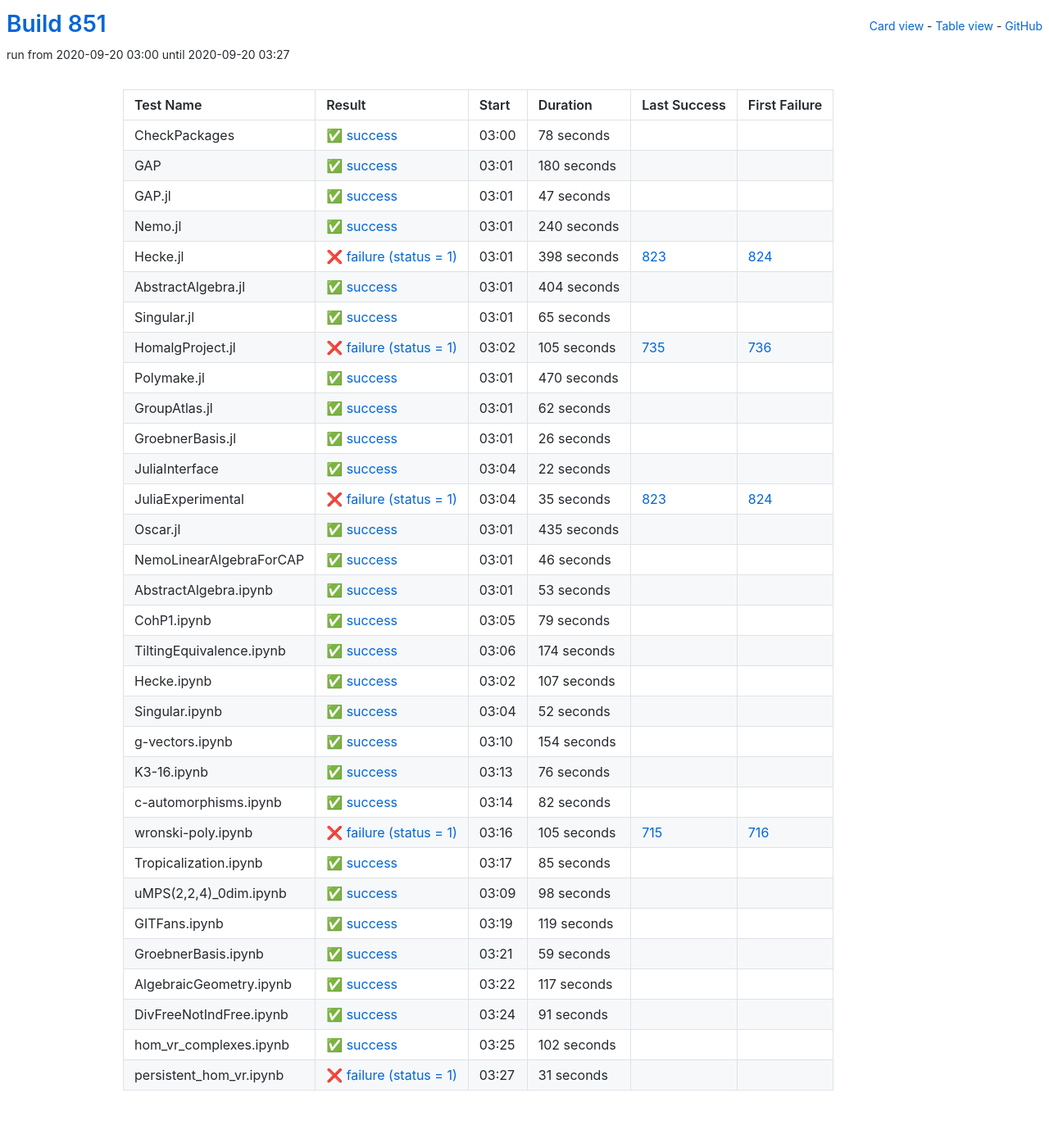
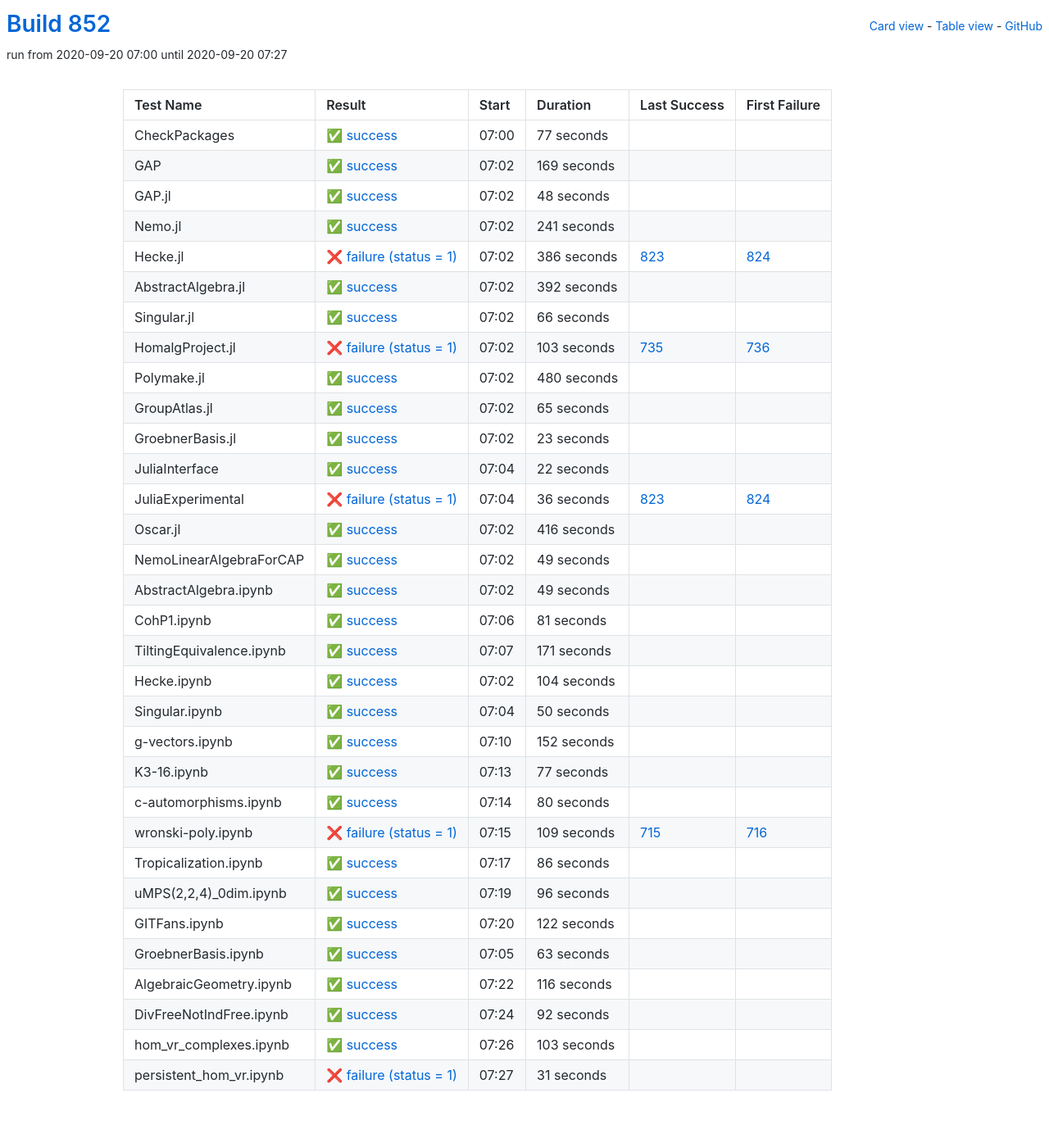
Before and after one commit to oscar-system/oscar-ci-status-stable, a Jekyll site: the page built from table.html, in a window 1280 px wide. Shown: the whole page at 82% size. Built offline with Jekyll 4.4.1, drawn with Linux system fonts in a browser that asks for light colours.

Commit message:
Build #852

```diff
--- a/_data/ci.yml
+++ b/_data/ci.yml
@@ -1,6 +1,6 @@
 ---
-build: 851
-build_url: https://oscarci.mathematik.uni-kl.de/job/oscar-stable/851/
+build: 852
+build_url: https://oscarci.mathematik.uni-kl.de/job/oscar-stable/852/
 job: oscar-stable
 organization: oscar-system
 repo: oscar-ci-status-stable
@@ -8,80 +8,116 @@ repourl: https://github.com/oscar-system/oscar-ci-status-stable
 tests:
 - name: CheckPackages
   id: checkpackages
-  log: https://oscarci.mathematik.uni-kl.de/job/oscar-stable/851/artifact/logs/build-851/CheckPackages.log
-  start: 2020-09-20 03:00
+  log: https://oscarci.mathematik.uni-kl.de/job/oscar-stable/852/artifact/logs/build-852/CheckPackages.log
+  start: 2020-09-20 07:00
   success: true
   exitcode: 0
   status: success
-  duration: 78
+  duration: 77
   last_success: false
   last_success_url:
   first_failure: false
   first_failure_url:
 - name: GAP
   id: gap
-  log: https://oscarci.mathematik.uni-kl.de/job/oscar-stable/851/artifact/logs/build-851/GAP.log
-  start: 2020-09-20 03:01
+  log: https://oscarci.mathematik.uni-kl.de/job/oscar-stable/852/artifact/logs/build-852/GAP.log
+  start: 2020-09-20 07:02
   success: true
   exitcode: 0
   status: success
-  duration: 180
+  duration: 169
   last_success: false
   last_success_url:
   first_failure: false
   first_failure_url:
 - name: GAP.jl
   id: gap-jl
-  log: https://oscarci.mathematik.uni-kl.de/job/oscar-stable/851/artifact/logs/build-851/GAP.jl.log
-  start: 2020-09-20 03:01
+  log: https://oscarci.mathematik.uni-kl.de/job/oscar-stable/852/artifact/logs/build-852/GAP.jl.log
+  start: 2020-09-20 07:02
   success: true
   exitcode: 0
   status: success
-  duration: 47
+  duration: 48
   last_success: false
   last_success_url:
   first_failure: false
   first_failure_url:
 - name: Nemo.jl
   id: nemo-jl
-  log: https://oscarci.mathematik.uni-kl.de/job/oscar-stable/851/artifact/logs/build-851/Nemo.jl.log
-  start: 2020-09-20 03:01
+  log: https://oscarci.mathematik.uni-kl.de/job/oscar-stable/852/artifact/logs/build-852/Nemo.jl.log
+  start: 2020-09-20 07:02
   success: true
   exitcode: 0
   status: success
-  duration: 240
+  duration: 241
   last_success: false
   last_success_url:
   first_failure: false
   first_failure_url:
 - name: Hecke.jl
   id: hecke-jl
-  log: https://oscarci.mathematik.uni-kl.de/job/oscar-stable/851/artifact/logs/build-851/Hecke.jl.log
-  start: 2020-09-20 03:01
+  log: https://oscarci.mathematik.uni-kl.de/job/oscar-stable/852/artifact/logs/build-852/Hecke.jl.log
+  start: 2020-09-20 07:02
   success: false
   exitcode: 1
   status: failure
-  duration: 398
+  duration: 386
   last_success: 823
   last_success_url: https://oscarci.mathematik.uni-kl.de/job/oscar-stable/823/
   first_failure: 824
   first_failure_url: https://oscarci.mathematik.uni-kl.de/job/oscar-stable/824/
 - name: AbstractAlgebra.jl
   id: abstractalgebra-jl
-  log: https://oscarci.mathematik.uni-kl.de/job/oscar-stable/851/artifact/logs/build-851/AbstractAlgebra.jl.log
-  start: 2020-09-20 03:01
+  log: https://oscarci.mathematik.uni-kl.de/job/oscar-stable/852/artifact/logs/build-852/AbstractAlgebra.jl.log
+  start: 2020-09-20 07:02
   success: true
   exitcode: 0
   status: success
-  duration: 404
+  duration: 392
   last_success: false
   last_success_url:
   first_failure: false
   first_failure_url:
 - name: Singular.jl
   id: singular-jl
-  log: https://oscarci.mathematik.uni-kl.de/job/oscar-stable/851/artifact/logs/build-851/Singular.jl.log
-  start: 2020-09-20 03:01
+  log: https://oscarci.mathematik.uni-kl.de/job/oscar-stable/852/artifact/logs/build-852/Singular.jl.log
+  start: 2020-09-20 07:02
+  success: true
+  exitcode: 0
+  status: success
+  duration: 66
+  last_success: false
+  last_success_url:
+  first_failure: false
+  first_failure_url:
+- name: HomalgProject.jl
+  id: homalgproject-jl
+  log: https://oscarci.mathematik.uni-kl.de/job/oscar-stable/852/artifact/logs/build-852/HomalgProject.jl.log
+  start: 2020-09-20 07:02
+  success: false
+  exitcode: 1
+  status: failure
+  duration: 103
+  last_success: 735
+  last_success_url: https://oscarci.mathematik.uni-kl.de/job/oscar-stable/735/
+  first_failure: 736
+  first_failure_url: https://oscarci.mathematik.uni-kl.de/job/oscar-stable/736/
+- name: Polymake.jl
+  id: polymake-jl
+  log: https://oscarci.mathematik.uni-kl.de/job/oscar-stable/852/artifact/logs/build-852/Polymake.jl.log
+  start: 2020-09-20 07:02
+  success: true
+  exitcode: 0
+  status: success
+  duration: 480
+  last_success: false
+  last_success_url:
+  first_failure: false
+  first_failure_url:
+- name: GroupAtlas.jl
+  id: groupatlas-jl
+  log: https://oscarci.mathematik.uni-kl.de/job/oscar-stable/852/artifact/logs/build-852/GroupAtlas.jl.log
+  start: 2020-09-20 07:02
   success: true
   exitcode: 0
   status: success
@@ -90,58 +126,22 @@ tests:
   last_success_url:
   first_failure: false
   first_failure_url:
-- name: HomalgProject.jl
-  id: homalgproject-jl
-  log: https://oscarci.mathematik.uni-kl.de/job/oscar-stable/851/artifact/logs/build-851/HomalgProject.jl.log
-  start: 2020-09-20 03:02
-  success: false
-  exitcode: 1
-  status: failure
-  duration: 105
-  last_success: 735
-  last_success_url: https://oscarci.mathematik.uni-kl.de/job/oscar-stable/735/
-  first_failure: 736
-  first_failure_url: https://oscarci.mathematik.uni-kl.de/job/oscar-stable/736/
-- name: Polymake.jl
-  id: polymake-jl
-  log: https://oscarci.mathematik.uni-kl.de/job/oscar-stable/851/artifact/logs/build-851/Polymake.jl.log
-  start: 2020-09-20 03:01
+- name: GroebnerBasis.jl
+  id: groebnerbasis-jl
+  log: https://oscarci.mathematik.uni-kl.de/job/oscar-stable/852/artifact/logs/build-852/GroebnerBasis.jl.log
+  start: 2020-09-20 07:02
   success: true
   exitcode: 0
   status: success
-  duration: 470
-  last_success: false
-  last_success_url:
-  first_failure: false
-  first_failure_url:
-- name: GroupAtlas.jl
-  id: groupatlas-jl
-  log: https://oscarci.mathematik.uni-kl.de/job/oscar-stable/851/artifact/logs/build-851/GroupAtlas.jl.log
-  start: 2020-09-20 03:01
-  success: true
-  exitcode: 0
-  status: success
-  duration: 62
-  last_success: false
-  last_success_url:
-  first_failure: false
-  first_failure_url:
-- name: GroebnerBasis.jl
-  id: groebnerbasis-jl
-  log: https://oscarci.mathematik.uni-kl.de/job/oscar-stable/851/artifact/logs/build-851/GroebnerBasis.jl.log
-  start: 2020-09-20 03:01
-  success: true
-  exitcode: 0
-  status: success
-  duration: 26
+  duration: 23
   last_success: false
   last_success_url:
   first_failure: false
   first_failure_url:
 - name: JuliaInterface
   id: juliainterface
-  log: https://oscarci.mathematik.uni-kl.de/job/oscar-stable/851/artifact/logs/build-851/JuliaInterface.log
-  start: 2020-09-20 03:04
+  log: https://oscarci.mathematik.uni-kl.de/job/oscar-stable/852/artifact/logs/build-852/JuliaInterface.log
+  start: 2020-09-20 07:04
   success: true
   exitcode: 0
   status: success
@@ -152,236 +152,236 @@ tests:
   first_failure_url:
 - name: JuliaExperimental
   id: juliaexperimental
-  log: https://oscarci.mathematik.uni-kl.de/job/oscar-stable/851/artifact/logs/build-851/JuliaExperimental.log
-  start: 2020-09-20 03:04
+  log: https://oscarci.mathematik.uni-kl.de/job/oscar-stable/852/artifact/logs/build-852/JuliaExperimental.log
+  start: 2020-09-20 07:04
   success: false
   exitcode: 1
   status: failure
-  duration: 35
+  duration: 36
   last_success: 823
   last_success_url: https://oscarci.mathematik.uni-kl.de/job/oscar-stable/823/
   first_failure: 824
   first_failure_url: https://oscarci.mathematik.uni-kl.de/job/oscar-stable/824/
 - name: Oscar.jl
   id: oscar-jl
-  log: https://oscarci.mathematik.uni-kl.de/job/oscar-stable/851/artifact/logs/build-851/Oscar.jl.log
-  start: 2020-09-20 03:01
+  log: https://oscarci.mathematik.uni-kl.de/job/oscar-stable/852/artifact/logs/build-852/Oscar.jl.log
+  start: 2020-09-20 07:02
   success: true
   exitcode: 0
   status: success
-  duration: 435
+  duration: 416
   last_success: false
   last_success_url:
   first_failure: false
   first_failure_url:
 - name: NemoLinearAlgebraForCAP
   id: nemolinearalgebraforcap
-  log: https://oscarci.mathematik.uni-kl.de/job/oscar-stable/851/artifact/logs/build-851/NemoLinearAlgebraForCAP.log
-  start: 2020-09-20 03:01
+  log: https://oscarci.mathematik.uni-kl.de/job/oscar-stable/852/artifact/logs/build-852/NemoLinearAlgebraForCAP.log
+  start: 2020-09-20 07:02
   success: true
   exitcode: 0
   status: success
-  duration: 46
+  duration: 49
   last_success: false
   last_success_url:
   first_failure: false
   first_failure_url:
 - name: AbstractAlgebra.ipynb
   id: abstractalgebra-ipynb
-  log: https://oscarci.mathematik.uni-kl.de/job/oscar-stable/851/artifact/logs/build-851/AbstractAlgebra.ipynb.log
-  start: 2020-09-20 03:01
+  log: https://oscarci.mathematik.uni-kl.de/job/oscar-stable/852/artifact/logs/build-852/AbstractAlgebra.ipynb.log
+  start: 2020-09-20 07:02
   success: true
   exitcode: 0
   status: success
-  duration: 53
+  duration: 49
   last_success: false
   last_success_url:
   first_failure: false
   first_failure_url:
 - name: CohP1.ipynb
   id: cohp1-ipynb
-  log: https://oscarci.mathematik.uni-kl.de/job/oscar-stable/851/artifact/logs/build-851/CohP1.ipynb.log
-  start: 2020-09-20 03:05
+  log: https://oscarci.mathematik.uni-kl.de/job/oscar-stable/852/artifact/logs/build-852/CohP1.ipynb.log
+  start: 2020-09-20 07:06
   success: true
   exitcode: 0
   status: success
-  duration: 79
+  duration: 81
   last_success: false
   last_success_url:
   first_failure: false
   first_failure_url:
 - name: TiltingEquivalence.ipynb
   id: tiltingequivalence-ipynb
-  log: https://oscarci.mathematik.uni-kl.de/job/oscar-stable/851/artifact/logs/build-851/TiltingEquivalence.ipynb.log
-  start: 2020-09-20 03:06
+  log: https://oscarci.mathematik.uni-kl.de/job/oscar-stable/852/artifact/logs/build-852/TiltingEquivalence.ipynb.log
+  start: 2020-09-20 07:07
   success: true
   exitcode: 0
   status: success
-  duration: 174
+  duration: 171
   last_success: false
   last_success_url:
   first_failure: false
   first_failure_url:
 - name: Hecke.ipynb
   id: hecke-ipynb
-  log: https://oscarci.mathematik.uni-kl.de/job/oscar-stable/851/artifact/logs/build-851/Hecke.ipynb.log
-  start: 2020-09-20 03:02
+  log: https://oscarci.mathematik.uni-kl.de/job/oscar-stable/852/artifact/logs/build-852/Hecke.ipynb.log
+  start: 2020-09-20 07:02
   success: true
   exitcode: 0
   status: success
-  duration: 107
+  duration: 104
   last_success: false
   last_success_url:
   first_failure: false
   first_failure_url:
 - name: Singular.ipynb
   id: singular-ipynb
-  log: https://oscarci.mathematik.uni-kl.de/job/oscar-stable/851/artifact/logs/build-851/Singular.ipynb.log
-  start: 2020-09-20 03:04
+  log: https://oscarci.mathematik.uni-kl.de/job/oscar-stable/852/artifact/logs/build-852/Singular.ipynb.log
+  start: 2020-09-20 07:04
   success: true
   exitcode: 0
   status: success
-  duration: 52
+  duration: 50
   last_success: false
   last_success_url:
   first_failure: false
   first_failure_url:
 - name: g-vectors.ipynb
   id: g-vectors-ipynb
-  log: https://oscarci.mathematik.uni-kl.de/job/oscar-stable/851/artifact/logs/build-851/g-vectors.ipynb.log
-  start: 2020-09-20 03:10
+  log: https://oscarci.mathematik.uni-kl.de/job/oscar-stable/852/artifact/logs/build-852/g-vectors.ipynb.log
+  start: 2020-09-20 07:10
   success: true
   exitcode: 0
   status: success
-  duration: 154
+  duration: 152
   last_success: false
   last_success_url:
   first_failure: false
   first_failure_url:
 - name: K3-16.ipynb
   id: k3-16-ipynb
-  log: https://oscarci.mathematik.uni-kl.de/job/oscar-stable/851/artifact/logs/build-851/K3-16.ipynb.log
-  start: 2020-09-20 03:13
+  log: https://oscarci.mathematik.uni-kl.de/job/oscar-stable/852/artifact/logs/build-852/K3-16.ipynb.log
+  start: 2020-09-20 07:13
   success: true
   exitcode: 0
   status: success
-  duration: 76
+  duration: 77
   last_success: false
   last_success_url:
   first_failure: false
   first_failure_url:
 - name: c-automorphisms.ipynb
   id: c-automorphisms-ipynb
-  log: https://oscarci.mathematik.uni-kl.de/job/oscar-stable/851/artifact/logs/build-851/c-automorphisms.ipynb.log
-  start: 2020-09-20 03:14
+  log: https://oscarci.mathematik.uni-kl.de/job/oscar-stable/852/artifact/logs/build-852/c-automorphisms.ipynb.log
+  start: 2020-09-20 07:14
   success: true
   exitcode: 0
   status: success
-  duration: 82
+  duration: 80
   last_success: false
   last_success_url:
   first_failure: false
   first_failure_url:
 - name: wronski-poly.ipynb
   id: wronski-poly-ipynb
-  log: https://oscarci.mathematik.uni-kl.de/job/oscar-stable/851/artifact/logs/build-851/wronski-poly.ipynb.log
-  start: 2020-09-20 03:16
+  log: https://oscarci.mathematik.uni-kl.de/job/oscar-stable/852/artifact/logs/build-852/wronski-poly.ipynb.log
+  start: 2020-09-20 07:15
   success: false
   exitcode: 1
   status: failure
-  duration: 105
+  duration: 109
   last_success: 715
   last_success_url: https://oscarci.mathematik.uni-kl.de/job/oscar-stable/715/
   first_failure: 716
   first_failure_url: https://oscarci.mathematik.uni-kl.de/job/oscar-stable/716/
 - name: Tropicalization.ipynb
   id: tropicalization-ipynb
-  log: https://oscarci.mathematik.uni-kl.de/job/oscar-stable/851/artifact/logs/build-851/Tropicalization.ipynb.log
-  start: 2020-09-20 03:17
+  log: https://oscarci.mathematik.uni-kl.de/job/oscar-stable/852/artifact/logs/build-852/Tropicalization.ipynb.log
+  start: 2020-09-20 07:17
   success: true
   exitcode: 0
   status: success
-  duration: 85
+  duration: 86
   last_success: false
   last_success_url:
   first_failure: false
   first_failure_url:
 - name: uMPS(2,2,4)_0dim.ipynb
   id: umps-2-2-4-0dim-ipynb
-  log: https://oscarci.mathematik.uni-kl.de/job/oscar-stable/851/artifact/logs/build-851/uMPS-2-2-4-_0dim.ipynb.log
-  start: 2020-09-20 03:09
+  log: https://oscarci.mathematik.uni-kl.de/job/oscar-stable/852/artifact/logs/build-852/uMPS-2-2-4-_0dim.ipynb.log
+  start: 2020-09-20 07:19
   success: true
   exitcode: 0
   status: success
-  duration: 98
+  duration: 96
   last_success: false
   last_success_url:
   first_failure: false
   first_failure_url:
 - name: GITFans.ipynb
   id: gitfans-ipynb
-  log: https://oscarci.mathematik.uni-kl.de/job/oscar-stable/851/artifact/logs/build-851/GITFans.ipynb.log
-  start: 2020-09-20 03:19
+  log: https://oscarci.mathematik.uni-kl.de/job/oscar-stable/852/artifact/logs/build-852/GITFans.ipynb.log
+  start: 2020-09-20 07:20
   success: true
   exitcode: 0
   status: success
-  duration: 119
+  duration: 122
   last_success: false
   last_success_url:
   first_failure: false
   first_failure_url:
 - name: GroebnerBasis.ipynb
   id: groebnerbasis-ipynb
-  log: https://oscarci.mathematik.uni-kl.de/job/oscar-stable/851/artifact/logs/build-851/GroebnerBasis.ipynb.log
-  start: 2020-09-20 03:21
+  log: https://oscarci.mathematik.uni-kl.de/job/oscar-stable/852/artifact/logs/build-852/GroebnerBasis.ipynb.log
+  start: 2020-09-20 07:05
   success: true
   exitcode: 0
   status: success
-  duration: 59
+  duration: 63
   last_success: false
   last_success_url:
   first_failure: false
   first_failure_url:
 - name: AlgebraicGeometry.ipynb
   id: algebraicgeometry-ipynb
-  log: https://oscarci.mathematik.uni-kl.de/job/oscar-stable/851/artifact/logs/build-851/AlgebraicGeometry.ipynb.log
-  start: 2020-09-20 03:22
+  log: https://oscarci.mathematik.uni-kl.de/job/oscar-stable/852/artifact/logs/build-852/AlgebraicGeometry.ipynb.log
+  start: 2020-09-20 07:22
   success: true
   exitcode: 0
   status: success
-  duration: 117
+  duration: 116
   last_success: false
   last_success_url:
   first_failure: false
   first_failure_url:
 - name: DivFreeNotIndFree.ipynb
   id: divfreenotindfree-ipynb
-  log: https://oscarci.mathematik.uni-kl.de/job/oscar-stable/851/artifact/logs/build-851/DivFreeNotIndFree.ipynb.log
-  start: 2020-09-20 03:24
+  log: https://oscarci.mathematik.uni-kl.de/job/oscar-stable/852/artifact/logs/build-852/DivFreeNotIndFree.ipynb.log
+  start: 2020-09-20 07:24
   success: true
   exitcode: 0
   status: success
-  duration: 91
+  duration: 92
   last_success: false
   last_success_url:
   first_failure: false
   first_failure_url:
 - name: hom_vr_complexes.ipynb
   id: hom-vr-complexes-ipynb
-  log: https://oscarci.mathematik.uni-kl.de/job/oscar-stable/851/artifact/logs/build-851/hom_vr_complexes.ipynb.log
-  start: 2020-09-20 03:25
+  log: https://oscarci.mathematik.uni-kl.de/job/oscar-stable/852/artifact/logs/build-852/hom_vr_complexes.ipynb.log
+  start: 2020-09-20 07:26
   success: true
   exitcode: 0
   status: success
-  duration: 102
+  duration: 103
   last_success: false
   last_success_url:
   first_failure: false
   first_failure_url:
 - name: persistent_hom_vr.ipynb
   id: persistent-hom-vr-ipynb
-  log: https://oscarci.mathematik.uni-kl.de/job/oscar-stable/851/artifact/logs/build-851/persistent_hom_vr.ipynb.log
-  start: 2020-09-20 03:27
+  log: https://oscarci.mathematik.uni-kl.de/job/oscar-stable/852/artifact/logs/build-852/persistent_hom_vr.ipynb.log
+  start: 2020-09-20 07:27
   success: false
   exitcode: 1
   status: failure
```
Also changed, not shown: README.md.
